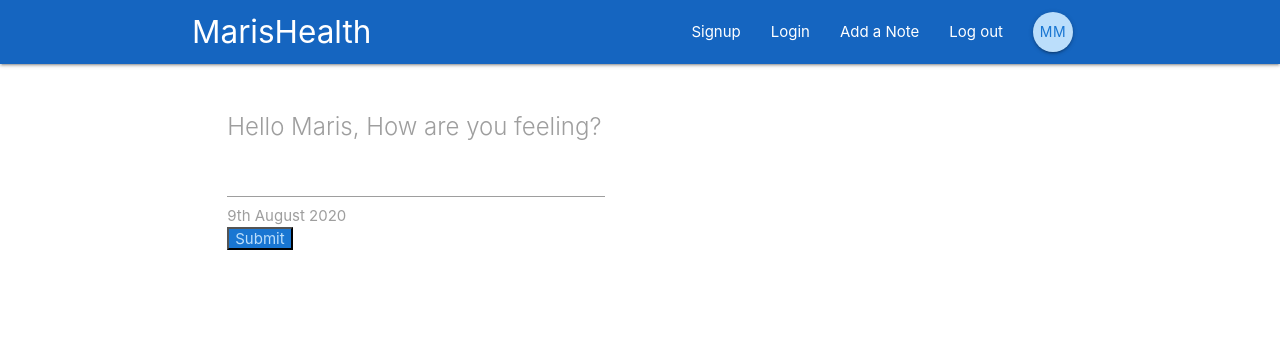
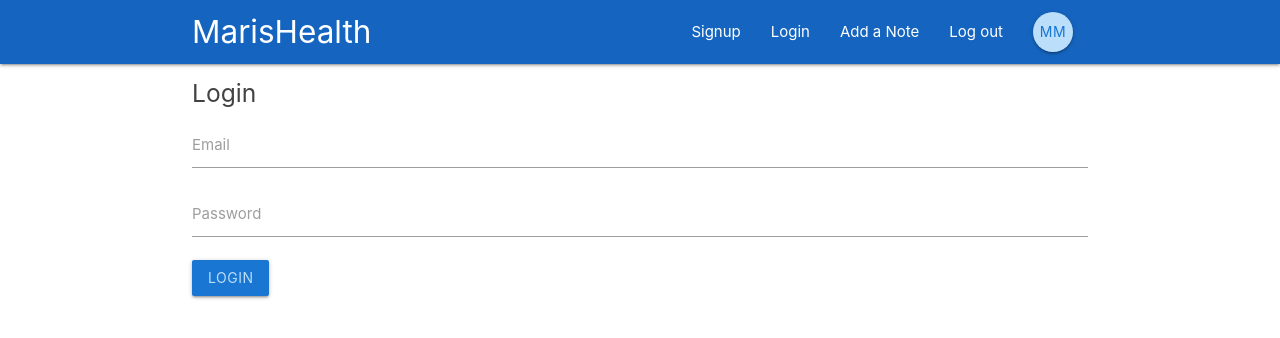
Before and after one commit to mdegregori1/health-firebase-app, a React (Create React App) app in the folder maris-health/: page /Login in a window 1280 px wide. Shown: the top 338 px of the page. Built offline with nearby package versions, Linux system fonts and the light colour scheme.

Commit message:
added login componenet

```diff
--- a/maris-health/src/App.js
+++ b/maris-health/src/App.js
@@ -4,6 +4,7 @@ import { BrowserRouter as Router, Route, Switch} from "react-router-dom"
 
 import Navbar from "./components/Navbar"
 import Dashboard from "./components/Dashboard"
+import Login from "./components/auth/Login"
 
 
 function App() {
@@ -12,7 +13,8 @@ function App() {
       <div>
         <Navbar/>
         <Switch>
-          <Route path ="/" component={Dashboard}/>
+          <Route exact path = "/" component={Dashboard}/>
+          <Route path = "/Login" component={Login}/>
         </Switch>
       </div>
     </Router>
--- a/maris-health/src/components/auth/Login.jsx
+++ b/maris-health/src/components/auth/Login.jsx
@@ -0,0 +1,26 @@
+import React, { useState } from "react";
+
+const Login = () => {
+    return (
+        <div className="container">
+            <form className="white">
+                <h5 className="grey-text text-darken-3">
+                    Login
+                </h5>
+                <div className="input-field">
+                    <label htmlFor = "email">Email</label>
+                    <input type="email" id="email"/>
+                </div>
+                <div className="input-field">
+                    <label htmlFor = "password">Password</label>
+                    <input type="password" id="password"/>
+                </div>
+                <div className="input-field">
+                    <button className="btn blue darken-2 text black blue-text text-lighten-4">Login</button>
+                </div>
+            </form>
+        </div>
+    )
+}
+
+export default Login;
```
